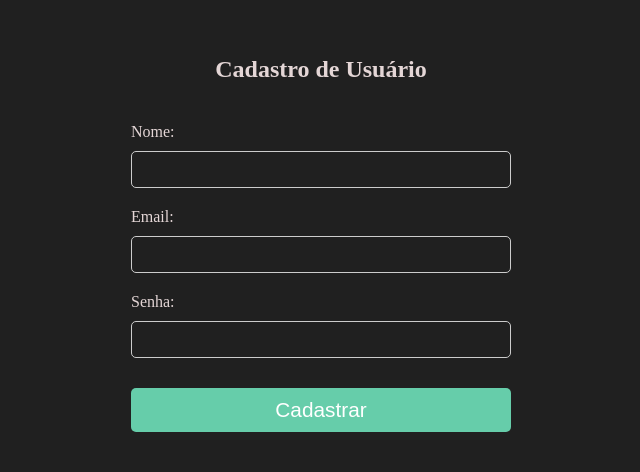
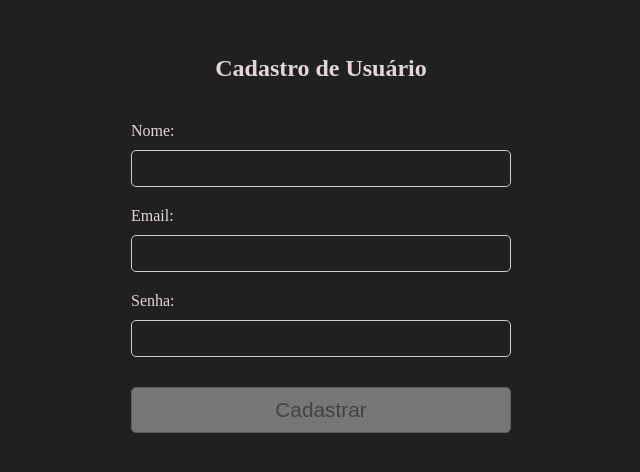
Before and after one commit to BrunoAneves/Kanban, a React (Vite) app: page /cadastro in a window 1280 px wide. Shown: the part 156-628 px from the top of the page, without its empty margins (319-959 px from the left). Built offline with nearby package versions, Linux system fonts and the light colour scheme.

Commit message:
feat - login e cadastro

```diff
--- a/package.json
+++ b/package.json
@@ -12,11 +12,13 @@
   "dependencies": {
     "react": "^18.2.0",
     "react-dom": "^18.2.0",
-    "react-icons": "^5.0.1"
+    "react-icons": "^5.0.1",
+    "uuid": "^9.0.1"
   },
   "devDependencies": {
     "@types/react": "^18.2.55",
     "@types/react-dom": "^18.2.19",
+    "@types/uuid": "^9.0.8",
     "@typescript-eslint/eslint-plugin": "^6.21.0",
     "@typescript-eslint/parser": "^6.21.0",
     "@vitejs/plugin-react-swc": "^3.5.0",
--- a/src/components/Cadastro/Cadastro.module.css
+++ b/src/components/Cadastro/Cadastro.module.css
@@ -1,4 +1,4 @@
-/* Estilos para o formulário de cadastro */
+
 .container {
     display: flex;
     flex-direction: column;
@@ -50,6 +50,14 @@
     transition: background-color 0.3s ease;
   }
 
+button[disabled] {
+  opacity: 0.5;
+  cursor: not-allowed;
+  background-color: #ccc;
+  color: #666;
+  border: 1px solid #999;
+}
+
   .form button:hover {
     background-color: #4caf91;
   }
--- a/src/components/Cadastro/index.tsx
+++ b/src/components/Cadastro/index.tsx
@@ -1,22 +1,18 @@
 import React, { useState } from 'react';
-import styles from './Cadastro.module.css'
-
-export type User = {
-    id: number;
-    nome: string;
-    email: string;
-    senha: string;
-};
+import styles from './Cadastro.module.css';
+import { v4 as uuidv4 } from 'uuid';
+import { User } from '../../types/type';
+import { useNavigate } from 'react-router-dom';
 
 const Cadastro: React.FC = () => {
-
     const [userEmail, setUserEmail] = useState<string>('');
     const [userNome, setUserNome] = useState<string>('');
     const [userPassword, setUserPassword] = useState<string>('');
+    const navigate = useNavigate();
 
     const handleRegister = () => {
         const userData: User = {
-            id: Math.floor(Math.random() * 1000), // Gerando um ID aleatório para o usuário
+            id: uuidv4(),
             nome: userNome,
             email: userEmail,
             senha: userPassword
@@ -29,7 +25,13 @@ const Cadastro: React.FC = () => {
         setUserPassword('');
 
         console.log('Foi :', userData);
-    }
+
+        navigate('/');
+    };
+
+    const isFormValid = () => {
+        return userNome.length >= 3 && userEmail.length >= 3 && userPassword.length >= 3;
+    };
 
     return (
         <div className={styles.container}>
@@ -67,10 +69,12 @@ const Cadastro: React.FC = () => {
                         required
                     />
                 </div>
-                 <button type="button" onClick={handleRegister}>Cadastrar</button>
+                <button type="button" onClick={handleRegister} disabled={!isFormValid()}>
+                    Cadastrar
+                </button>
             </form>
         </div>
     );
-}
+};
 
 export default Cadastro;
--- a/src/components/Login/index.tsx
+++ b/src/components/Login/index.tsx
@@ -1,5 +1,5 @@
 import React, { useState } from 'react';
-import { User } from '../Cadastro';
+import { User } from '../../types/type';
 import { useNavigate } from 'react-router-dom';
 import styles from './Login.module.css';
 
@@ -27,7 +27,9 @@ const Login: React.FC = () => {
             }
         }
     };
-
+    const handleRegister = () =>{
+        navigate('/cadastro');
+    }
     const handleLogout = () => {
         setIsLoggedIn(false);
     };
@@ -70,6 +72,8 @@ const Login: React.FC = () => {
 
                         </div>
                         <button type="button" onClick={handleLogin}>Login</button>
+
+                        <button type="button" onClick={handleRegister}>Cadastre-se</button>
                     </form>
                 </div>
             )}
--- a/src/components/Task/Task.module.css
+++ b/src/components/Task/Task.module.css
@@ -53,9 +53,7 @@
     margin-top: 10px;
     min-height: 150px;
 }
-.fazer div{
 
-}
 .fazendo {
     position: relative;
     text-align: left;
--- /dev/null
+++ b/src/types/type.ts
@@ -0,0 +1,7 @@
+
+export type User = {
+    id: string;
+    nome: string;
+    email: string;
+    senha: string;
+};
```
Also changed, not shown: 1 other file (tests, documents, lock files or other folders). Lines whose indentation alone changed are shown as unchanged.
